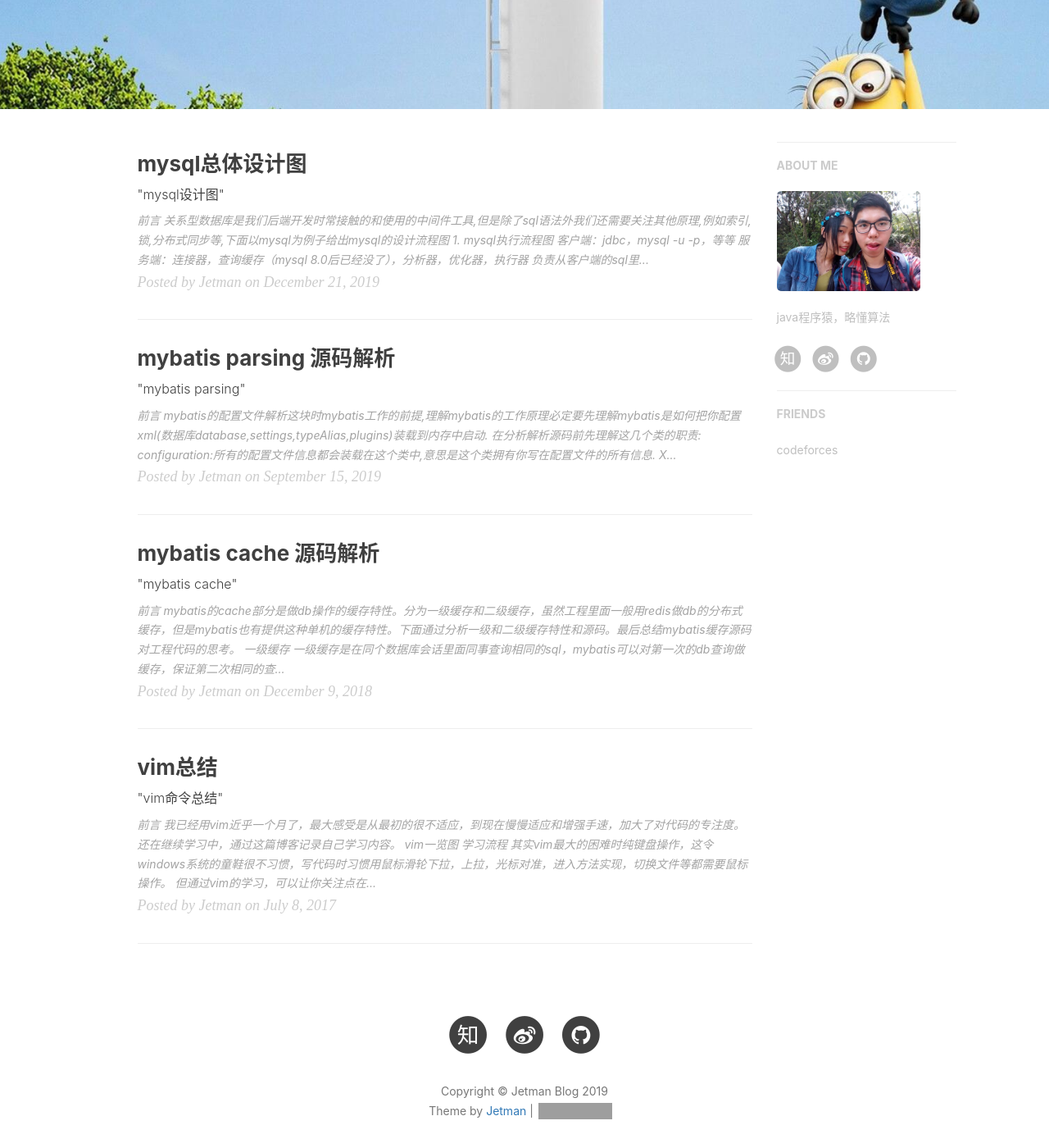
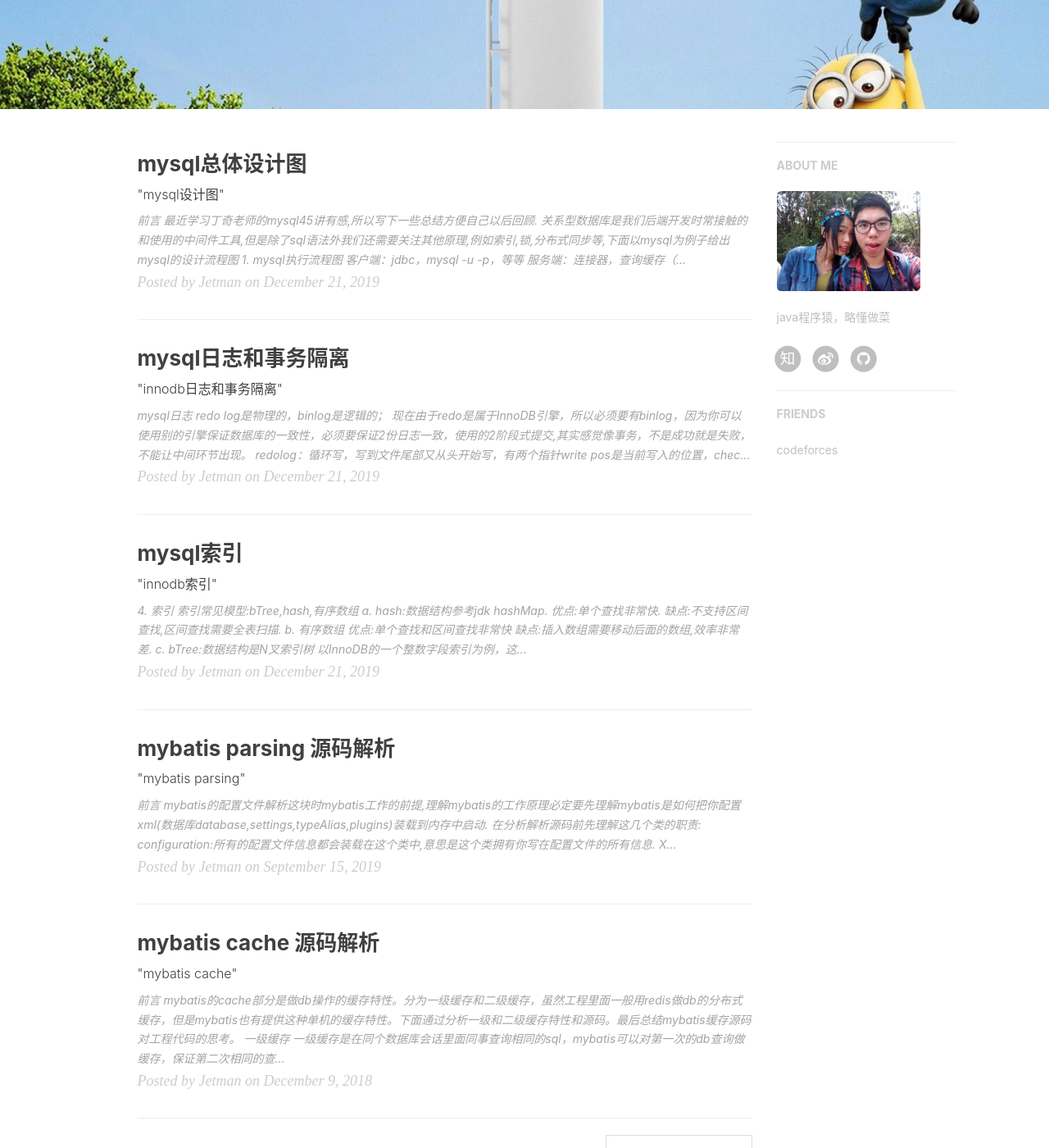
Before and after one commit to Jetman13/Jetman.github.io, a Jekyll site: the page built from index.html, in a window 1280 px wide and 1400 px high, scrolled down 285 px. Shown: the whole window at 82% size. Built offline with Jekyll 4.4.1, drawn with Linux system fonts in a browser that asks for light colours; nearby versions of some CDN libraries; the list of posts is cut into pages by our own code; comment, search, counter and statistics services are not loaded; grey boxes are pictures that could not be loaded.

Commit message:
add mysql summary

````diff
--- a/_config.yml
+++ b/_config.yml
@@ -66,7 +66,7 @@ ga_domain: jetman.top
 
 # Sidebar settings
 sidebar: true                           # whether or not using Sidebar.
-sidebar-about-description: "java程序猿，略懂算法"
+sidebar-about-description: "java程序猿，略懂做菜"
 sidebar-avatar: /img/avatar-jetman.jpg      # use absolute URL, seeing it's used in both `/` and `/about/`
 
 
--- /dev/null
+++ b/_posts/2019-12-21-mysql-index.markdown
@@ -0,0 +1,42 @@
+---
+layout:     post
+title:      "mysql索引"
+subtitle:   " \"innodb索引\""
+date:       2019-12-21 12:00:00
+author:     "Jetman"
+header-img: "img/in-post/mysql/mysql-three.jpeg"
+catalog: true
+tags:
+    - mysql
+    - 技术
+    - 总结
+---
+
+
+#### 4. 索引
+##### 索引常见模型:bTree,hash,有序数组
+  - a. hash:数据结构参考jdk hashMap.
+    优点:单个查找非常快.
+    缺点:不支持区间查找,区间查找需要全表扫描.
+  - b. 有序数组
+    优点:单个查找和区间查找非常快
+    缺点:插入数组需要移动后面的数组,效率非常差.
+  - c. bTree:数据结构是N叉索引树
+  > 以InnoDB的一个整数字段索引为例，这个N差不多是1200。这棵树高是4的时候，就可以存1200的3次方个值，这已经17亿了。考虑到树根的数据块总是在内存中的，一个10亿行的表上一个整数字段的索引，查找一个值最多只需要访问3次磁盘。其实，树的第二层也有很大概率在内存中，那么访问磁盘的平均次数就更少了。
+
+##### InnoDB就是用BTree.
+  至少有一棵树:以主键索引(聚簇索引)建立的.没有主键索引会默认一个主键索引
+  也有非主键索引(二级索引)建立的.
+  主键索引叶子结点包含所有字段记录.二级索引叶子结点只有主键索引数据,需要回表查询.
+
+##### 名词解释
+  - 页分裂:插入数据,当一个结点的数据页已经满了,就会申请新的数据页,然后挪动部分数据过去
+  - 页合并:删除数据,当数据页数据量过少,就会叶合并.
+  - 回表:二级索引查到会主键索引查询数据
+  - 覆盖索引,select id from T where index = 1; 根据二级索引查询,但只需要主键索引数据,不需要回表
+  - 最左前缀原则：B+Tree这种索引结构，可以利用索引的"最左前缀"来定位记录
+只要满足最左前缀，就可以利用索引来加速检索。
+最左前缀可以是联合索引的最左N个字段，也可以是字符串索引的最左M个字符
+第一原则是：如果通过调整顺序，可以少维护一个索引，那么这个顺序往往就是需要优先考虑采用的。
+  - 索引下推：在MySQL5.6之前，只能从根据最左前缀查询到ID开始一个个回表。到主键索引上找出数据行，再对比字段值。
+MySQL5.6引入的索引下推优化，可以在索引遍历过程中，对索引中包含的字段先做判断，直接过滤掉不满足条件的记录，减少回表次数。
--- /dev/null
+++ b/_posts/2019-12-21-mysql-log.markdown
@@ -0,0 +1,45 @@
+---
+layout:     post
+title:      "mysql日志和事务隔离"
+subtitle:   " \"innodb日志和事务隔离\""
+date:       2019-12-21 12:00:00
+author:     "Jetman"
+header-img: "img/in-post/mysql/mysql-two.jpg"
+catalog: true
+tags:
+    - mysql
+    - 技术
+    - 总结
+---
+
+
+####  mysql日志
+
+1. redo log是物理的，binlog是逻辑的；
+2. 现在由于redo是属于InnoDB引擎，所以必须要有binlog，因为你可以使用别的引擎保证数据库的一致性，必须要保证2份日志一致，使用的2阶段式提交,其实感觉像事务，不是成功就是失败，不能让中间环节出现。
+3. redolog：循环写，写到文件尾部又从头开始写，有两个指针write pos是当前写入的位置，checkpoint是当前需要擦除的位置，当redolog的日志刷入磁盘时，checkpoint就需要+1，checkpoint永远不能追上writepos，当赶上时就要暂停等待刷盘。
+4. binlog：追加写，不会循环，会记录sql的每次操作。可以用来同步数据。
+
+####  事务隔离级别
+
+ACID（Atomicity、Consistency、Isolation、Durability，即原子性、一致性、隔离性、持久性）
+##### 隔离性
+1. 读未提交
+> 两个事务，第一个事务读到另外一个事务未提交的修改。
+2. 读已提交
+> 两个事务，第一个事务需要等到第二个事务提交后才能查询到修改。
+3. 可重复读
+> 只要在一个事务中，无论这条记录是否被其他事务更改，在这个事务里面重复读都一样。
+4. 串行化
+> 对于同一条记录，读会加“读锁”，写会加“写锁”当出现读写冲突是，必须串行处理。
+
+##### 视图
+隔离性主要利用一致性读视图。
+>    一致性读视图是利用事务id递增作为版本号和undolog做到可见性。
+>    例如一个视图的事务id=3，查询数据库里面数据事务id=5，则5的数据对于视图来说不可见，  只能通过undolog回滚。一直回滚到id=3，代表该值才是事务可见性的值。
+>    用此方式来实现读已提交和可重复读两种隔离性。
+
+``` sql
+#查询当前超过60s的长事务
+select * from information_schema.innodb_trx where TIME_TO_SEC(timediff(now(),trx_started))>60
+```
--- a/_posts/2019-12-21-mysql-summary.markdown
+++ b/_posts/2019-12-21-mysql-summary.markdown
@@ -16,6 +16,8 @@ tags:
 
 ## 前言
 
+  最近学习丁奇老师的mysql45讲有感,所以写下一些总结方便自己以后回顾.
+
   关系型数据库是我们后端开发时常接触的和使用的中间件工具,但是除了sql语法外我们还需要关注其他原理,例如索引,锁,分布式同步等,下面以mysql为例子给出mysql的设计流程图
 
 
````
Also changed, not shown: img/in-post/mysql/mysql-4.jpg (added), img/in-post/mysql/mysql-5.jpg (added), img/in-post/mysql/mysql-6.jpg (added), img/in-post/mysql/mysql-two.jpg (added).
